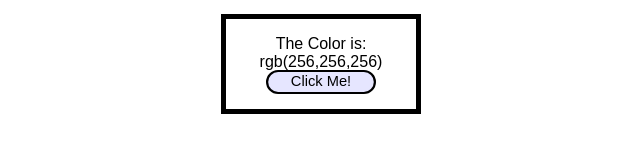
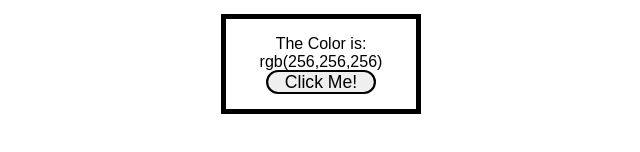
Before and after one commit to ScotttP/background-color-changer, a plain HTML site: page index.html in a window 1280 px wide. In both pictures the pointer is over the button "Click Me!". Shown: the part 304-456 px from the top of the page, without its empty margins (319-959 px from the left). Drawn offline with Linux system fonts and the light colour scheme.

Commit message:
changed hover background to white and text transform

```diff
--- a/style.css
+++ b/style.css
@@ -39,5 +39,5 @@ button {
 
 button:hover {
     transform: scale(1.1);
-    background-color: rgb(230, 230, 255)
+    font-size: medium;
 }
```
